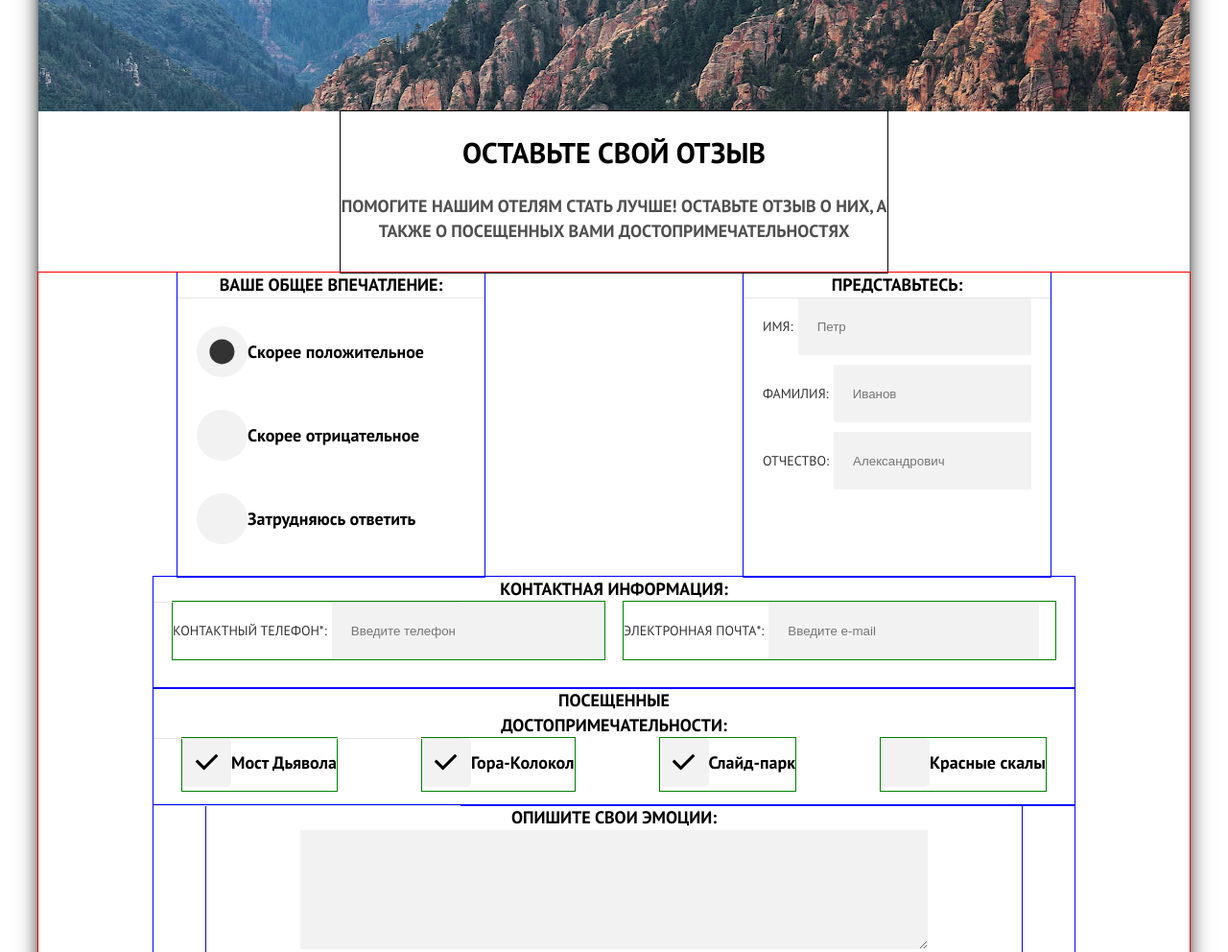
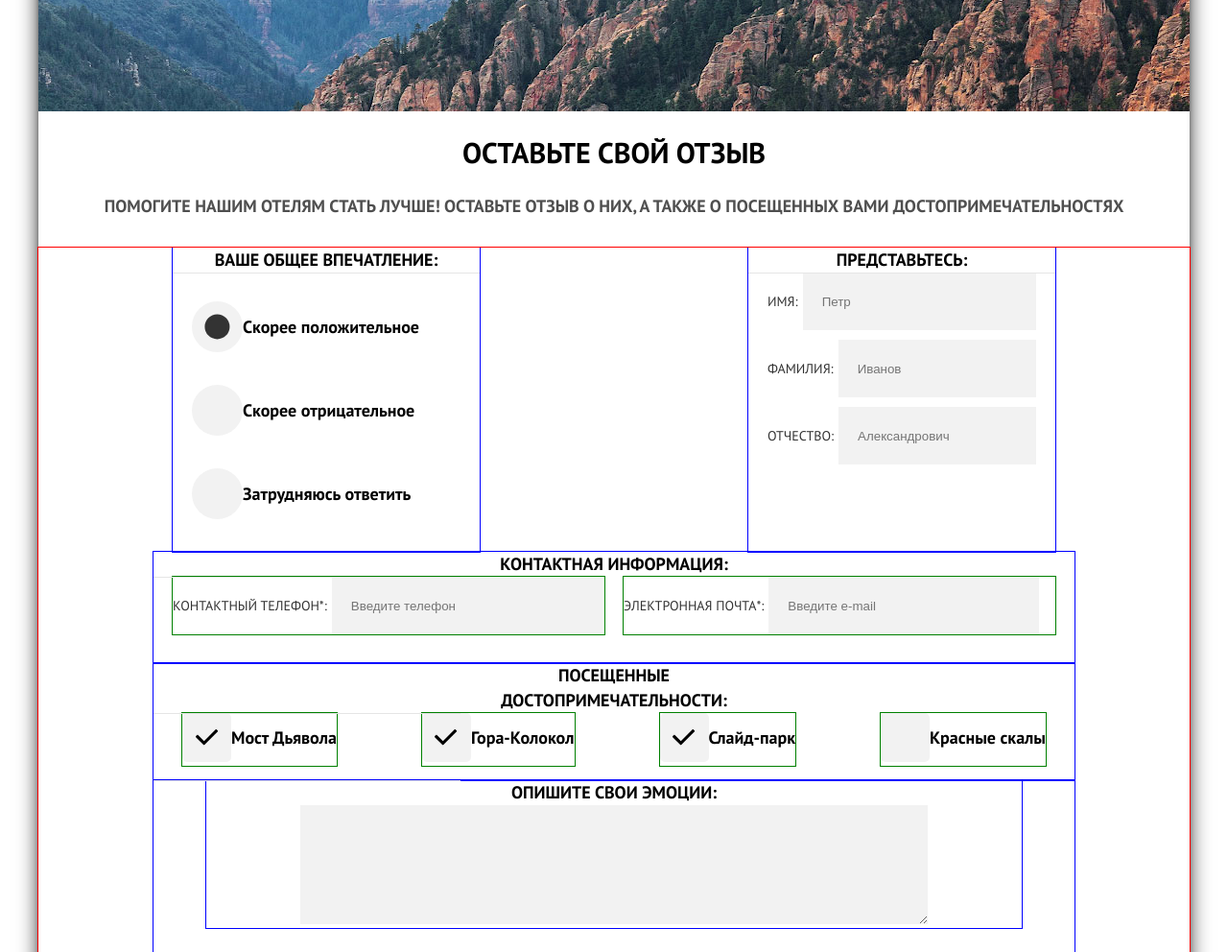
Before and after one commit to NikitaTomas/338717-sedona-22, a website: page source/form.html in a window 1280 px wide. Shown: the part 240-1232 px from the top of the page at 96% size. Drawn offline with nearby package versions, Linux system fonts and the light colour scheme; files that its build step writes are made by us from their sources.

Commit message:
правки

```diff
--- a/source/form.html
+++ b/source/form.html
@@ -65,7 +65,7 @@
 
       <section class="revocation-form">
         <h2 class="visually-hidden">форма отзыва</h2>
-        <div class="revocation-form__wrapper container">
+        <div class="revocation-form__wrapper">
           <form class="revocation-form__list" action="https://echo.htmlacademy.ru" method="post">
             <fieldset class="revocation-form__item">
               <legend class="revocation-form__title">Представьтесь:</legend>
--- a/source/sass/blocks/revocation-form.scss
+++ b/source/sass/blocks/revocation-form.scss
@@ -17,7 +17,7 @@
 }
 
 .revocation-form__item {
-  width: 320px;
+  min-width: 320px;
   padding: 0;
   border: none;
   outline: 1px solid blue;
--- a/source/sass/blocks/your-feedback.scss
+++ b/source/sass/blocks/your-feedback.scss
@@ -30,16 +30,10 @@
 }
 
 .your-feedback__bottom {
-  width: 320px;
   margin: 0 auto;
   padding-top: 30px;
   padding-bottom: 30px;
   text-align: center;
-
-  @media (min-width: 768px) {
-    width: 570px;
-    outline: 1px solid black;
-  }
 }
 
 .your-feedback__title {
```
